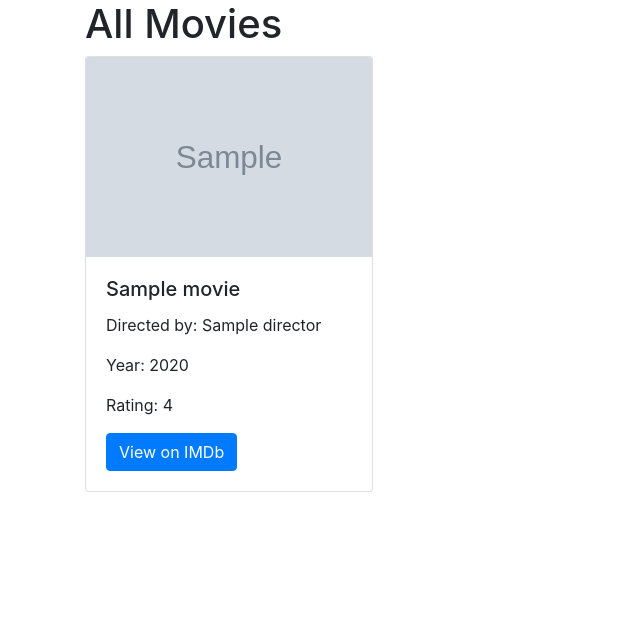
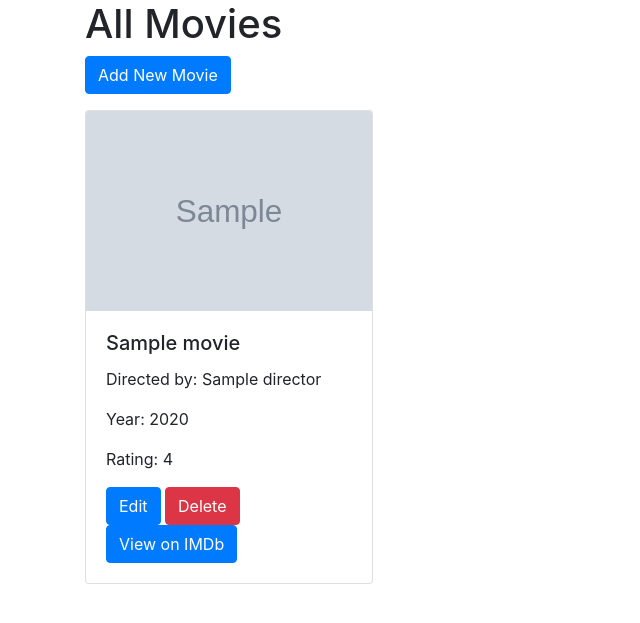
Before and after one commit to mahwishubham/movieweb_app, a Flask app: template templates/movies.html in a window 1280 px wide. Shown: the part 56-679 px from the top of the page, without its empty margins (0-640 px from the left). Run offline with Flask 3, Linux system fonts and the light colour scheme; the template is opened without the code that fills it: most values are stand-ins (such as "Sample title", 1, 10 or a date in 2020); grey boxes marked "Sample" are stand-in pictures; some libraries are stand-ins or nearby versions.

Commit message:
added data

```diff
--- a/movies.json
+++ b/movies.json
@@ -1 +1 @@
-[{"id": 4955967187275354606, "name": "Batman", "director": "Tim Burton", "year": 1989, "rating": 7.5, "poster_url": "https://m.media-amazon.com/images/M/MV5BMTYwNjAyODIyMF5BMl5BanBnXkFtZTYwNDMwMDk2._V1_SX300.jpg", "imdbID": "tt0096895", "watched_by": []}, {"id": 9955618572213031406, "name": "Spiderman", "director": "Christian Davi", "year": 1990, "rating": 5.6, "poster_url": "", "imdbID": "tt0100669", "watched_by": [12535772131780596206, 12535772131780596206, 11754101226508521966, 11754101226508521966]}]
+[{"id": 4955967187275354606, "name": "Batman", "director": "Tim Burton", "year": "1989", "rating": "7.8", "poster_url": "https://m.media-amazon.com/images/M/MV5BMTYwNjAyODIyMF5BMl5BanBnXkFtZTYwNDMwMDk2._V1_SX300.jpg", "imdbID": "tt0096895", "watched_by": []}, {"id": 9955618572213031406, "name": "Spiderman", "director": "Christian Davi", "year": 1990, "rating": 5.6, "poster_url": "", "imdbID": "tt0100669", "watched_by": [12535772131780596206, 12535772131780596206, 11754101226508521966, 11754101226508521966]}]
--- a/templates/base.html
+++ b/templates/base.html
@@ -2,7 +2,11 @@
 <html lang="en">
 <head>
     <title>MovieWeb App</title>
-    <link href="https://stackpath.bootstrapcdn.com/bootstrap/4.5.2/css/bootstrap.min.css" rel="stylesheet">
+    <link rel="stylesheet" href="https://stackpath.bootstrapcdn.com/bootstrap/4.5.0/css/bootstrap.min.css">
+    <script src="https://code.jquery.com/jquery-3.5.1.slim.min.js"></script>
+    <script src="https://ajax.googleapis.com/ajax/libs/jquery/3.5.1/jquery.min.js"></script>
+    <script src="https://stackpath.bootstrapcdn.com/bootstrap/4.3.1/js/bootstrap.min.js"></script>
+
 </head>
 <body>
 <nav class="navbar navbar-expand-lg navbar-light bg-light">
--- a/templates/movies.html
+++ b/templates/movies.html
@@ -2,6 +2,7 @@
 {% block content %}
 {% if movies %}
 <h1>All Movies</h1>
+<button id="addMovie" class="btn btn-primary mb-3">Add New Movie</button>
 <div class="row">
     {% for movie in movies %}
     <div class="col-sm-4">
@@ -12,6 +13,9 @@
                 <p class="card-text">Directed by: {{ movie.director }}</p>
                 <p class="card-text">Year: {{ movie.year }}</p>
                 <p class="card-text">Rating: {{ movie.rating }}</p>
+                <button class="btn btn-primary editMovie" data-movie-id="{{ movie.id }}">Edit</button>
+                <button class="btn btn-primary updateMovie" data-movie-id="{{ movie.id }}" style="display: none;">Update</button>
+                <button class="btn btn-danger deleteMovie" data-movie-id="{{ movie.id }}">Delete</button>
                 {% if movie.imdbID %}
                     <a href="https://www.imdb.com/title/{{ movie.imdbID }}" class="btn btn-primary" target="_blank">View on IMDb</a>
                 {% else %}
@@ -25,4 +29,118 @@
 {% else %}
 <p>No movies found.</p>
 {% endif %}
+
+<!-- Modal -->
+<div class="modal fade" id="movieModal" tabindex="-1" aria-labelledby="movieModalLabel" aria-hidden="true">
+  <div class="modal-dialog">
+    <div class="modal-content">
+      <div class="modal-header">
+        <h5 class="modal-title" id="movieModalLabel">New Movie</h5>
+        <button type="button" class="btn-close" data-bs-dismiss="modal" aria-label="Close"></button>
+      </div>
+      <div class="modal-body">
+        <form>
+            <div class="form-group">
+                <label for="movieTitle">Movie Title</label>
+                <input type="text" class="form-control" id="movieTitle" name="title">
+            </div>
+        </form>
+      </div>
+      <div class="modal-footer">
+        <button type="button" class="btn btn-secondary" data-bs-dismiss="modal">Close</button>
+        <button type="button" class="btn btn-primary">Save changes</button>
+      </div>
+    </div>
+  </div>
+</div>
+
+<script>
+$(document).ready(function(){
+    $("#addMovie").click(function(){
+        // Trigger the Modal Here
+        $("#movieModal").modal('show');
+    });
+
+    $("#movieModal .btn-primary").click(function(){
+        // Get movie details from the form
+        var movieTitle = $("#movieModal input[name='title']").val();
+
+        // Perform AJAX call to add the movie
+        $.ajax({
+            url: '/add_movie',
+            type: 'POST',
+            data: JSON.stringify({title: movieTitle}),
+            contentType: 'application/json; charset=utf-8',
+            dataType: 'json',
+            async: true,
+            success: function(msg) {
+                alert(msg.status);
+                location.reload();
+            },
+            error: function(xhr, status, error) {
+                alert("An error occurred: " + status + "\nError message: " + error);
+            }
+        });
+    });
+
+    $(".deleteMovie").click(function(){
+        var movieId = $(this).data('movie-id');
+        // Perform AJAX call to delete the movie
+        $.ajax({
+            url: '/movies/delete_movie/' + movieId,
+            type: 'DELETE',
+            success: function(msg) {
+                alert(msg.status);
+                location.reload();
+            },
+            error: function(xhr, status, error) {
+                alert("An error occurred: " + status + "\nError message: " + error);
+            }
+        });
+    });
+
+    $(".editMovie").click(function(){
+        // Make the fields of the card editable here
+        var cardBody = $(this).closest('.card-body');
+        cardBody.find('h5, p').attr('contenteditable', true);
+
+        // Show the update button
+        $(this).next('.updateMovie').show();
+    });
+
+    $(".updateMovie").click(function(){
+        var movieId = $(this).data('movie-id');
+
+        // Get movie details from the card
+        var cardBody = $(this).closest('.card-body');
+        var movieName = cardBody.find('h5').text();
+        var movieDirector = cardBody.find('p:eq(0)').text().split(': ')[1];
+        var movieYear = cardBody.find('p:eq(1)').text().split(': ')[1];
+        var movieRating = cardBody.find('p:eq(2)').text().split(': ')[1];
+
+        // Perform AJAX call to update the movie
+        $.ajax({
+            url: '/movies/update_movie/' + movieId,
+            type: 'PUT',
+            data: JSON.stringify({
+                name: movieName,
+                director: movieDirector,
+                year: movieYear,
+                rating: movieRating
+            }),
+            contentType: 'application/json; charset=utf-8',
+            dataType: 'json',
+            async: true,
+            success: function(msg) {
+                alert(msg.status);
+                location.reload();
+            },
+            error: function(xhr, status, error) {
+                alert("An error occurred: " + status + "\nError message: " + error);
+            }
+        });
+    });
+});
+</script>
+
 {% endblock %}
```
